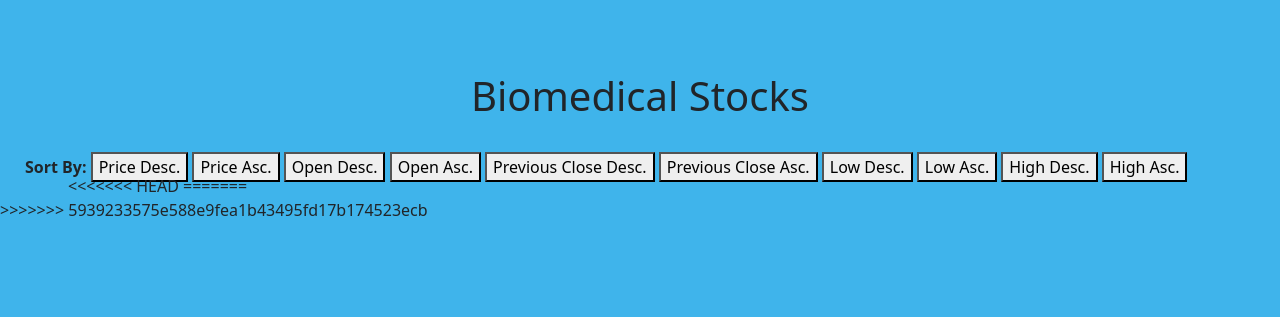
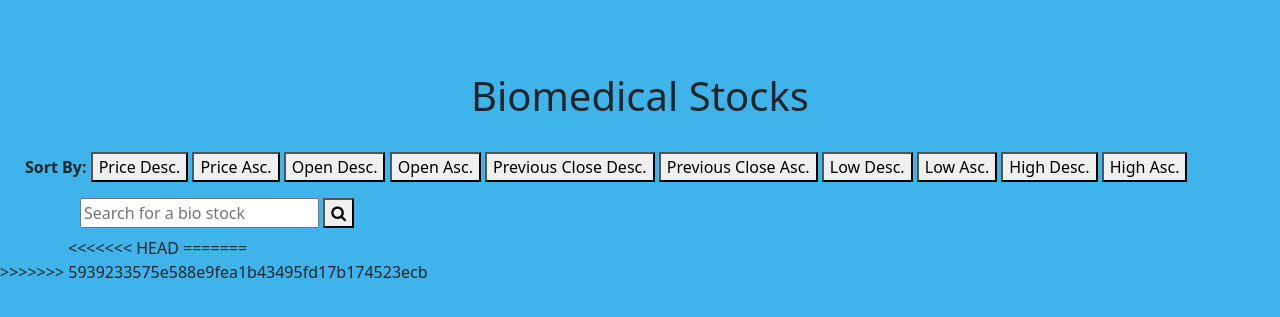
Before and after one commit to marketsupreme/rocketStonks, a Flask app: page /cat/bio in a window 1280 px wide. Shown: the part 86-403 px from the top of the page. Run offline with Flask 2, Linux system fonts and the light colour scheme; data that the repository does not hold is empty.

Commit message:
Added search function to category pages that searches only within category. Close #47.

```diff
--- a/main.py
+++ b/main.py
@@ -44,6 +44,8 @@
     entry_lower = entry.lower()
     stock_info = []
     stocks = Stock.query.all()
+    cat = request.args.get('cat')
+    print(cat)
     if entry in ['technology','biomedical', 'industry']:
         if entry == 'technology':
             return render_template('nav_bar.html') + render_template('catTech.html', stocks=stocks)
@@ -53,11 +55,19 @@
             return render_template('nav_bar.html') + render_template('catIndustry.html', stocks=stocks)
 
         #checking the database for specific stocks
-    for stock in stocks:
-        if entry_lower in stock.ticker.lower():
-            stock_info.append(stock)
-        elif entry_lower in stock.name.lower():
-            stock_info.append(stock)
+    if cat == None:
+        for stock in stocks:
+            if entry_lower in stock.ticker.lower():
+                stock_info.append(stock)
+            elif entry_lower in stock.name.lower():
+                stock_info.append(stock)
+    else:
+        for stock in stocks:
+            if stock.category == cat:
+                if entry_lower in stock.ticker.lower():
+                    stock_info.append(stock)
+                elif entry_lower in stock.name.lower():
+                    stock_info.append(stock)
     return render_template('nav_bar.html') + render_template('results2.html', entry=entry, stocks = stock_info)
 
 @app.route('/', methods=['GET', 'POST'])
--- a/templates/catBiomedical.html
+++ b/templates/catBiomedical.html
@@ -29,7 +29,10 @@
 		<button onclick = "location.href = '{{url_for('catBio', sortBy = 'Low', asc = False)}}';"> Low Asc. </button>
 		<button onclick = "location.href = '{{url_for('catBio', sortBy = 'High', asc = True)}}';"> High Desc. </button>
 		<button onclick = "location.href = '{{url_for('catBio', sortBy = 'High', asc = False)}}';"> High Asc. </button>
-
+		<form action="{{url_for('results2', cat = 'Biomedical')}}" method = 'POST' style ='padding: 1em; padding-left:5em;'>
+			<input type = "text" name ="search" id = "search" placeholder= "Search for a bio stock" >
+			<button type="submit"><i class="fa fa-search"></i></button>
+		</form>
 		<div class="row row-cols-1 row-cols-md-4 g-4" style ="padding-top:1em; padding-left:5em; padding-right:5em;">
 		{% for i in stocks %}
 			{% if i.category == 'Biomedical' %}
--- a/templates/catIndustry.html
+++ b/templates/catIndustry.html
@@ -29,6 +29,10 @@
 		<button onclick = "location.href = '{{url_for('catIndustry', sortBy = 'Low', asc = False)}}';"> Low Asc. </button>
 		<button onclick = "location.href = '{{url_for('catIndustry', sortBy = 'High', asc = True)}}';"> High Desc. </button>
 		<button onclick = "location.href = '{{url_for('catIndustry', sortBy = 'High', asc = False)}}';"> High Asc. </button>
+		<form action="{{url_for('results2', cat = 'Industry')}}" method = 'POST' style ='padding: 1em; padding-left:5em;'>
+			<input type = "text" name ="search" id = "search" placeholder= "Search for an industry stock" >
+			<button type="submit"><i class="fa fa-search"></i></button>
+		</form>
 		<div class="row row-cols-1 row-cols-md-4 g-4" style ="padding-top:1em; padding-left:5em; padding-right:5em;">
 		{% for i in stocks %}
 			{% if i.category == 'Industry' %}
--- a/templates/catTech.html
+++ b/templates/catTech.html
@@ -29,7 +29,12 @@
 		<button onclick = "location.href = '{{url_for('catTech', sortBy = 'Low', asc = False)}}';"> Low Asc. </button>
 		<button onclick = "location.href = '{{url_for('catTech', sortBy = 'High', asc = True)}}';"> High Desc. </button>
 		<button onclick = "location.href = '{{url_for('catTech', sortBy = 'High', asc = False)}}';"> High Asc. </button>
+		<form action="{{url_for('results2', cat = 'Technology')}}" method = 'POST' style ='padding: 1em; padding-left:5em;'>
+			<input type = "text" name ="search" id = "search" placeholder= "Search for a tech stock" >
+			<button type="submit"><i class="fa fa-search"></i></button>
+		</form>
 		<div class="row row-cols-1 row-cols-md-4 g-4" style ="padding-top:1em; padding-left:5em; padding-right:5em;">
+
 		{% for i in stocks %}
 			{% if i.category == 'Technology' %}
 				<div class="col">
--- a/templates/nav_bar.html
+++ b/templates/nav_bar.html
@@ -33,7 +33,6 @@
                         <input type = "text" name ="search" id = "search" placeholder= "Search for a stock" >
                         <button type="submit"><i class="fa fa-search"></i></button>
                         </form>
-                    </form>
                 </li>
         </nav>
     </div>
--- a/templates/results2.html
+++ b/templates/results2.html
@@ -9,6 +9,7 @@
     <!-- Bootstrap CSS -->
     <link href="https://cdn.jsdelivr.net/npm/bootstrap@5.0.0-beta2/dist/css/bootstrap.min.css" rel="stylesheet" integrity="sha384-BmbxuPwQa2lc/FVzBcNJ7UAyJxM6wuqIj61tLrc4wSX0szH/Ev+nYRRuWlolflfl" crossorigin="anonymous">
     <link href="/static/css/stocks.css" rel="stylesheet">
+    <link href="/static/css/stocks_page.css" rel="stylesheet">
     <title> Stock Name </title>
 </head>
 
@@ -18,7 +19,7 @@
     <div class="row row-cols-1 row-cols-md-4 g-4" style ="padding-top:1em; padding-left:5em; padding-right:5em;">
     {% for stock in stocks %}
         <div class="col">
-            <div class="card h-100" onclick = "location.href = '{{ stock.ticker }}';" onmouseover="">
+            <div class="card h-100" onclick = "location.href = '{{url_for('stockPage', stockName = stock.ticker)}}';" onmouseover="">
                 <img src="/static/images/{{stock.ticker}}.jpg" class="card-img-top" alt=.>
                 <img src="/static/images/{{stock.ticker}}.png" class="card-img-top" alt=.>
                 <div class="card-body">
```
